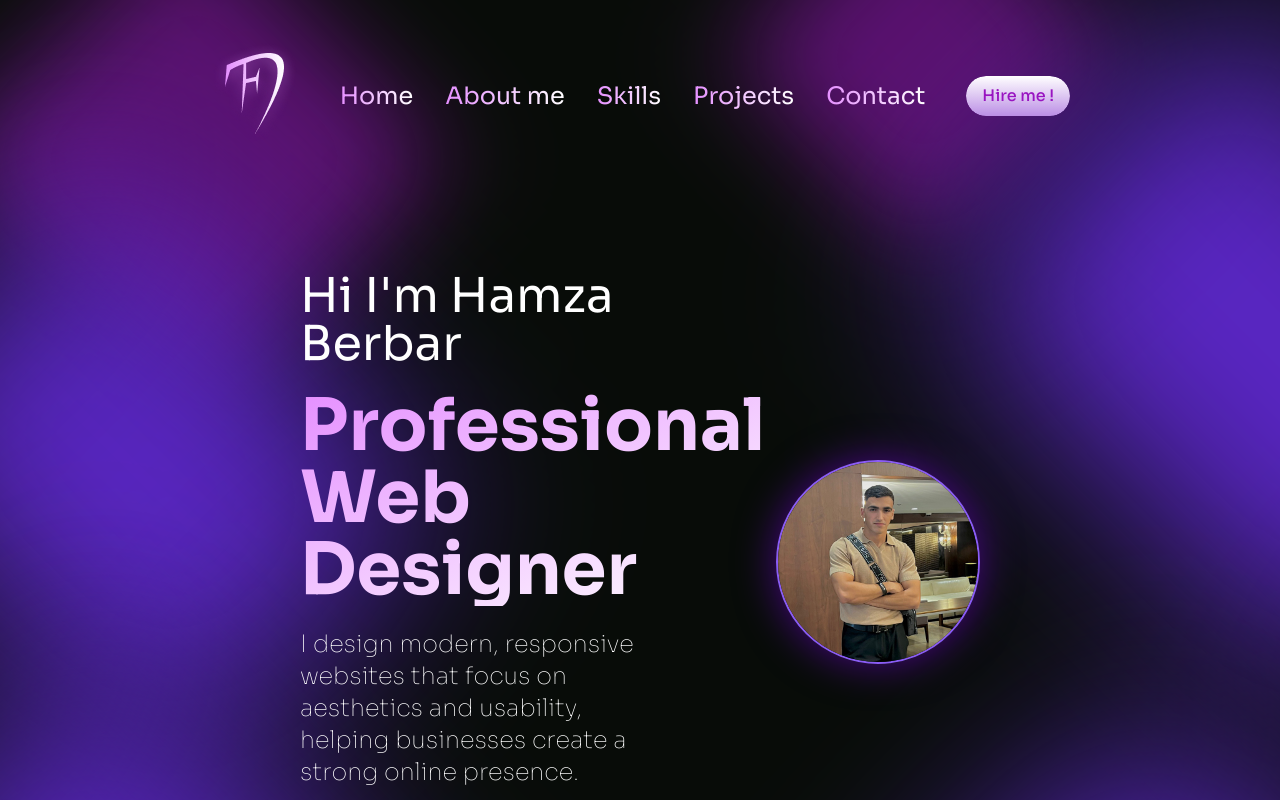
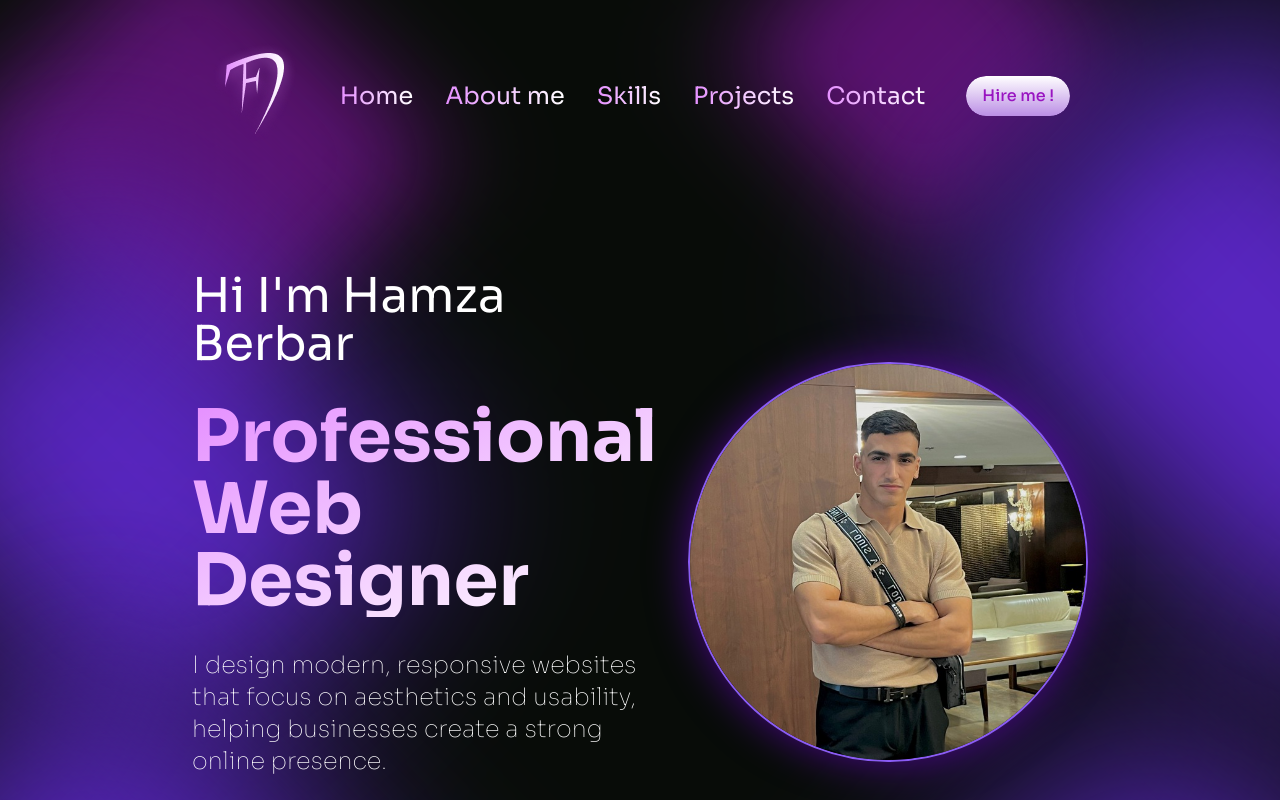
Before and after one commit to afadel151/Hamza-s-Portfolio, a Nuxt app: page / in a window 1280 px wide. Shown: the top 800 px of the page. Built offline with nearby package versions, Linux system fonts and the light colour scheme.

Commit message:
adjusting padding on the first section

```diff
--- a/pages/index.vue
+++ b/pages/index.vue
@@ -1,7 +1,7 @@
 <template>
     <div >
 
-        <div class="flex justify-between items-stretch mb-20 px-[300px] mt-20 ">
+        <div class="flex justify-between items-stretch mb-20 px-[15%] mt-20 ">
             <div class="flex flex-col h-[580px]  w-[50%] items-start justify-between">
                 <p class="text-5xl text-white ">Hi I'm Hamza Berbar</p>
                 <p class="text-7xl bg-clip-text text-transparent bg-gradient-to-br from-[#E58FFF] to-[#FFFFFF] font-bold">Professional Web <br> Designer </p>
@@ -11,7 +11,7 @@
                 </p>
                 <button class="button-gradient-2 z-20 ">Reach me</button>
             </div>
-            <div class="flex    w-[30%] justify-center items-center">
+            <div class="flex    w-[400px] justify-center items-center">
                 <img src="~/assets/imgs/hamza.jpg" class="rounded-full shadow-custom-purple border-2 border-violet-500" alt="">
             </div>
         </div>
```
